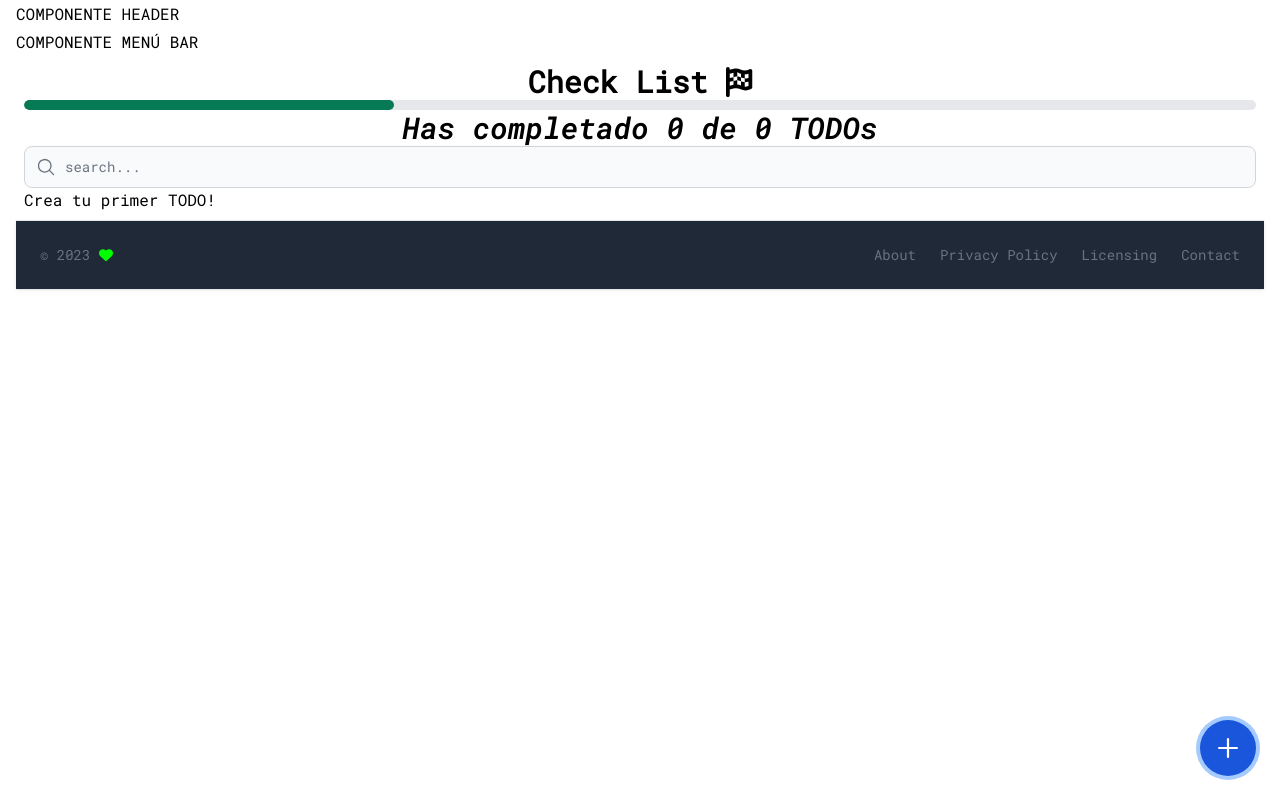
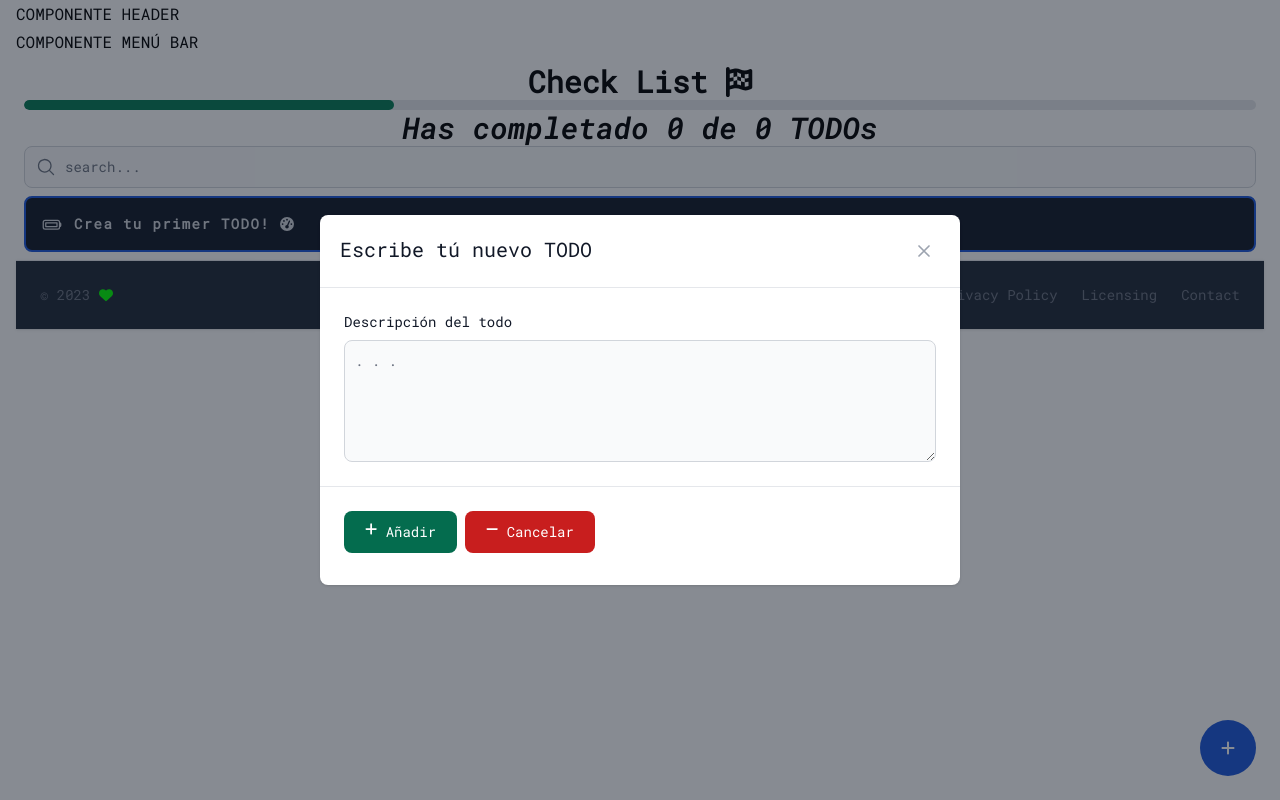
Before and after one commit to macknilan/todo-app-react, a React (Vite) app: page / in a window 1280 px wide. Both pictures are taken after a click on the button "Open actions menu". Built offline with nearby package versions, Linux system fonts and the light colour scheme.

Commit message:
:sparkles: [ADD] se el uso del contexto ...
y se modifica para agregar nuevos todos a la nueva funcionalidad de agregar todos por medio del modal

```diff
--- a/src/features/todos/hooks/todosActions.js
+++ b/src/features/todos/TodosContext/index.jsx
@@ -1,7 +1,11 @@
-// CUSTOM HOOKS PARA SEPARAR LAS ACCIONES DE LOS TODOS DE LA LA VISTA JSX
-import { useState } from 'react';
+import { createContext, useState } from 'react';
+import { useLocalStorage } from '../hooks/localStorage';
 
-function todosActions(todos, saveTodos) {
+const TodoContext = createContext();
+
+function TodoProvider(props) {
+  const { item: todos, saveItem: saveTodos, loading, error } = useLocalStorage('TODOS_V1', []);
+
   const [searchValue, setSearchValue] = useState('');
 
   // BUSCAR TODOS Y LOS COMPLETADOS TODOS
@@ -33,8 +37,39 @@ function todosActions(todos, saveTodos) {
     newTodos.splice(todoIndex, 1);
     saveTodos(newTodos);
   };
+  // AGREGAR TODO
+  const addTodo = (text) => {
+    const newTodos = [...todos];
+    newTodos.push({
+      completed: false,
+      text,
+      key: newTodos.length + 1,
+    });
+    saveTodos(newTodos);
+  };
 
-  return { completedTodos, totalTodos, searchValue, setSearchValue, searchedTodos, completeTodo, deleteTodo };
+  // DATO DE PRUEBA PARA DESARROLLAR DESPUÉS
+  const data = { percentage: 30 };
+
+  return (
+    <TodoContext.Provider
+      value={{
+        data,
+        loading,
+        error,
+        completedTodos,
+        totalTodos,
+        searchValue,
+        setSearchValue,
+        searchedTodos,
+        completeTodo,
+        deleteTodo,
+        addTodo,
+      }}
+    >
+      {props.children}
+    </TodoContext.Provider>
+  );
 }
 
-export { todosActions };
+export { TodoContext, TodoProvider };
--- a/src/features/todos/components/CreateTodoButtom.jsx
+++ b/src/features/todos/components/CreateTodoButtom.jsx
@@ -1,8 +1,28 @@
-import { Fragment } from 'react';
+import { faMinus, faPlus } from '@fortawesome/free-solid-svg-icons';
+import { FontAwesomeIcon } from '@fortawesome/react-fontawesome';
+import { Button, Label, Modal, Textarea } from 'flowbite-react';
+import { Fragment, useContext, useState } from 'react';
+import { TodoContext } from '../TodosContext';
 
 function CreateTodoButtom() {
-  const onClickButton = (msg) => {
-    alert(msg);
+  /*
+
+  */
+  const { addTodo } = useContext(TodoContext);
+  const [newTodoValue, setNewTodoValue] = useState('');
+
+  const [openModal, setOpenModal] = useState((prevState) => !prevState);
+  const props = { openModal, setOpenModal };
+
+  const onChange = (e) => {
+    setNewTodoValue(e.target.value);
+  };
+
+  const onSubmit = (e) => {
+    e.preventDefault();
+    addTodo(newTodoValue);
+    setNewTodoValue('');
+    props.setOpenModal(true);
   };
 
   return (
@@ -15,26 +35,52 @@ function CreateTodoButtom() {
           aria-controls='speed-dial-menu-click'
           aria-expanded='false'
           className='flex items-center justify-center text-white bg-blue-700 rounded-full w-14 h-14 hover:bg-blue-800 dark:bg-blue-600 dark:hover:bg-blue-700 focus:ring-4 focus:ring-blue-300 focus:outline-none dark:focus:ring-blue-800'
-          onClick={() => onClickButton('SE ABRE MODAL')}
+          onClick={() => props.setOpenModal(false)}
         >
-          <svg
-            className='w-5 h-5 transition-transform group-hover:rotate-45'
-            aria-hidden='true'
-            xmlns='http://www.w3.org/2000/svg'
-            fill='none'
-            viewBox='0 0 18 18'
-          >
-            <path
-              stroke='currentColor'
-              stroke-linecap='round'
-              stroke-linejoin='round'
-              stroke-width='2'
-              d='M9 1v16M1 9h16'
-            />
-          </svg>
+          <FontAwesomeIcon icon={faPlus} />
           <span className='sr-only'>Open actions menu</span>
         </button>
       </div>
+      <Modal show={props.openModal === false} onClose={() => props.setOpenModal(true)}>
+        <Modal.Header>Escribe tú nuevo TODO</Modal.Header>
+        <form onSubmit={onSubmit}>
+          <Modal.Body>
+            <div className='sm:col-span-2'>
+              <Label
+                htmlFor='description_todo'
+                className='block mb-2 text-sm font-medium text-gray-900 dark:text-white'
+                value='Descripción del todo'
+              />
+              <Textarea
+                id='description_todo'
+                rows={5}
+                required
+                className='block p-2.5 w-full text-sm text-gray-900 bg-gray-50 rounded-lg border border-gray-300 focus:ring-primary-500 focus:border-primary-500 dark:bg-gray-700 dark:border-gray-600 dark:placeholder-gray-400 dark:text-white dark:focus:ring-primary-500 dark:focus:border-primary-500'
+                placeholder='. . .'
+                value={newTodoValue}
+                onChange={onChange}
+              />
+            </div>
+          </Modal.Body>
+          <Modal.Footer className='mx-auto'>
+            <Button
+              className='focus:outline-none text-white bg-green-700 hover:bg-green-800 focus:ring-4 focus:ring-green-300 font-medium rounded-lg text-sm px-1 py-0.5 mr-0 mb-2 dark:bg-green-600 dark:hover:bg-green-700 dark:focus:ring-green-800'
+              //   onClick={() => props.setOpenModal(undefined)}
+              type='submit'
+            >
+              <FontAwesomeIcon icon={faPlus} />
+              &nbsp;Añadir
+            </Button>
+            <Button
+              className='px-1 py-0.5 mb-2 mr-0 text-sm font-medium text-white bg-red-700 rounded-lg focus:outline-none hover:bg-red-800 focus:ring-4 focus:ring-red-300 dark:bg-red-600 dark:hover:bg-red-700 dark:focus:ring-red-900'
+              onClick={() => props.setOpenModal(true)}
+            >
+              <FontAwesomeIcon icon={faMinus} />
+              &nbsp;Cancelar
+            </Button>
+          </Modal.Footer>
+        </form>
+      </Modal>
     </Fragment>
   );
 }
--- a/src/features/todos/components/TodoHeader.jsx
+++ b/src/features/todos/components/TodoHeader.jsx
@@ -5,16 +5,16 @@ import { faFlagCheckered } from '@fortawesome/free-solid-svg-icons';
 import { FontAwesomeIcon } from '@fortawesome/react-fontawesome';
 import { Progress } from 'flowbite-react';
 import { Fragment, useContext } from 'react';
-import { TodoContexts } from '../context/TodosContext';
+import { TodoContext } from '../TodosContext';
 
 function TodoHeader() {
-  const contextData = useContext(TodoContexts);
+  const { data } = useContext(TodoContext);
 
   return (
     <Fragment>
       <div className='container font-bold text-center sm:text-lg md:text-2xl lg:text-3xl'>
         Check List <FontAwesomeIcon icon={faFlagCheckered} />
-        <Progress color='green' progress={contextData.percentage} />
+        <Progress color='green' progress={data.percentage} />
       </div>
     </Fragment>
   );
--- a/src/features/todos/components/TodoMain.jsx
+++ b/src/features/todos/components/TodoMain.jsx
@@ -1,6 +1,9 @@
-import { Fragment } from 'react';
-import { useLocalStorage } from '../hooks/localStorage';
-import { todosActions } from '../hooks/todosActions';
+import { faGaugeHigh } from '@fortawesome/free-solid-svg-icons';
+import { FontAwesomeIcon } from '@fortawesome/react-fontawesome';
+import { Alert } from 'flowbite-react';
+import { Fragment, useContext } from 'react';
+import { HiBugAnt, HiOutlineBattery100, HiOutlineExclamationTriangle } from 'react-icons/hi2';
+import { TodoContext } from '../TodosContext';
 import { TodoCounter } from './TodoCounter';
 import { TodoItem } from './TodoItem';
 import { TodoList } from './TodoList';
@@ -8,26 +11,62 @@ import { TodoSearch } from './TodoSearch';
 
 // const defaultTodos = [
 //   { key: 0, text: 'Cortar cebolla 0', completed: false },
-//   { key: 1, text: 'Tormar el curso de intro a react 1', completed: true },
+//   { key: 1, text: 'Tomar el curso de intro a react 1', completed: true },
 //   { key: 2, text: 'Llorar con la llorona 2', completed: false },
 //   { key: 3, text: 'Cortar cebolla 3', completed: false },
-//   { key: 4, text: 'Tormar el curso de intro a react 4', completed: true },
+//   { key: 4, text: 'Tomar el curso de intro a react 4', completed: true },
 //   { key: 5, text: 'Llorar con la llorona 5', completed: false },
 // ];
 
 function TodoMain() {
-  const { item: todos, saveItem: saveTodos, loading, error } = useLocalStorage('TODOS_V1', []);
-  const { completedTodos, totalTodos, searchValue, setSearchValue, searchedTodos, completeTodo, deleteTodo } =
-    todosActions(todos, saveTodos);
+  /*
+
+  */
+  const {
+    loading,
+    error,
+    completedTodos,
+    totalTodos,
+    searchValue,
+    setSearchValue,
+    searchedTodos,
+    completeTodo,
+    deleteTodo,
+  } = useContext(TodoContext);
 
   return (
     <Fragment>
       <TodoCounter completedTodos={completedTodos} totalTodos={totalTodos} />
       <TodoSearch searchValue={searchValue} setSearchValue={setSearchValue} />
       <TodoList>
-        {error && <p>Hubo un error ...</p>}
-        {loading && <p>l o a d i n g ...</p>}
-        {!loading && !searchedTodos.length && <p>Crea tu primer TODO!</p>}
+        {error && (
+          <Alert rounded className='my-2 bg-red-400 border-2 border-yellow-500' icon={HiBugAnt}>
+            <span>
+              <p>Hubo un error ...</p>
+            </span>
+          </Alert>
+        )}
+        {!loading && !searchedTodos.length && (
+          <Alert
+            rounded
+            className='my-2 font-black tracking-widest text-gray-300 bg-gray-900 border-2 border-blue-700'
+            icon={HiOutlineBattery100}
+          >
+            <span>
+              <p>
+                Crea tu primer TODO! <FontAwesomeIcon icon={faGaugeHigh} shake />{' '}
+              </p>
+            </span>
+          </Alert>
+        )}
+        {loading && (
+          <Alert rounded className='my-2 text-gray-900 bg-green-400' icon={HiOutlineExclamationTriangle}>
+            <span>
+              <div>l o a d i n g ...</div>
+            </span>
+          </Alert>
+        )}
+
         {searchedTodos.map((todo) => (
           <TodoItem
             key={todo.key}
--- a/src/features/todos/components/TodoSearch.jsx
+++ b/src/features/todos/components/TodoSearch.jsx
@@ -3,7 +3,6 @@ import { HiMagnifyingGlass } from 'react-icons/hi2';
 
 function TodoSearch({ searchValue, setSearchValue }) {
   const onSearchValueChange = (e) => {
-    console.log(e.target.value);
     setSearchValue(e.target.value);
   };
 
--- a/src/features/todos/context/TodosContext.jsx
+++ /dev/null
@@ -1,10 +0,0 @@
-import { createContext } from 'react';
-
-const TodoContexts = createContext();
-
-function TodosContext(props) {
-  const data = { percentage: 30 };
-  return <TodoContexts.Provider value={data}>{props.children}</TodoContexts.Provider>;
-}
-
-export { TodoContexts, TodosContext };
--- a/src/features/todos/hooks/localStorage.js
+++ b/src/features/todos/hooks/localStorage.js
@@ -26,7 +26,7 @@ function useLocalStorage(itemName, initialValue) {
       } catch (error) {
         setError(true);
       }
-    }, 1000);
+    }, 1500);
   });
   // PERSISTIR LOS TODOs COMPLETADO/ELIMINADO EN LOCAL STORAGE
   const saveItem = (newItem) => {
--- a/src/features/todos/index.jsx
+++ b/src/features/todos/index.jsx
@@ -1,18 +1,18 @@
 import { Fragment } from 'react';
+import { TodoProvider } from './TodosContext';
 import { CreateTodoButtom } from './components/CreateTodoButtom';
 import { TodoHeader } from './components/TodoHeader';
 import { TodoMain } from './components/TodoMain';
-import { TodosContext } from './context/TodosContext';
 
 function TodoFeature() {
   return (
-    <TodosContext>
+    <TodoProvider>
       <Fragment>
         <CreateTodoButtom />
         <TodoHeader />
         <TodoMain />
       </Fragment>
-    </TodosContext>
+    </TodoProvider>
   );
 }
 
```
Also changed, not shown: package.json (+4 -4 lines), 1 other file (tests, documents, lock files or other folders).
